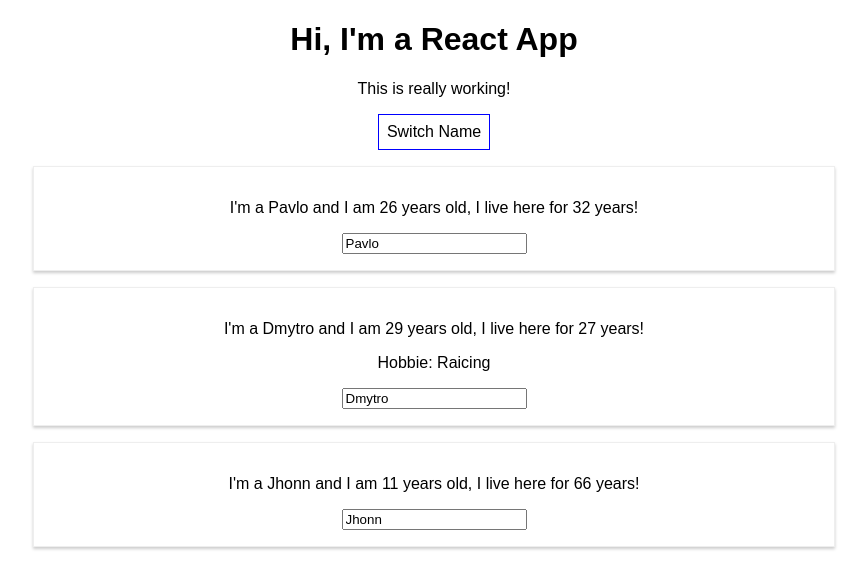
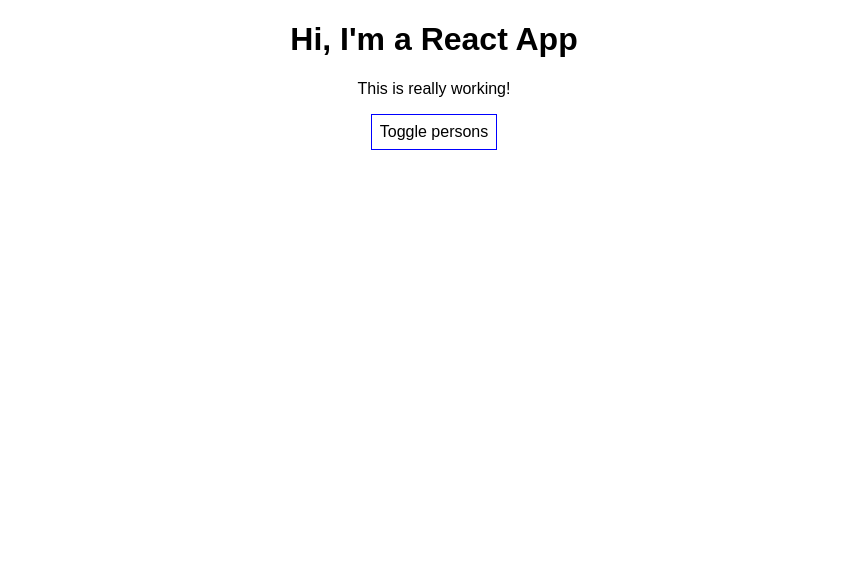
Before and after one commit to kryshenp/react-redux-course, a React (Create React App) app in the folder react-complete-guide/: page / in a window 1280 px wide. Shown: the top 588 px of the page, without its empty margins (206-1073 px from the left). Built offline with nearby package versions, Linux system fonts and the light colour scheme.

Commit message:
54. Rendering Content Conditionally

```diff
--- a/react-complete-guide/src/App.js
+++ b/react-complete-guide/src/App.js
@@ -23,6 +23,13 @@ class App extends Component {
     });
   };
 
+  togglePersonsHandler = () => {
+    const doesShow = this.state.showPersons;
+    this.setState({
+      showPersons: !doesShow,
+    });
+  };
+
   nameChangedHandler = (event) => {
     this.setState({
       persons: [
@@ -30,6 +37,7 @@ class App extends Component {
         { name: event.target.value, age: 27 },
         { name: "Jhonn", age: 66 },
       ],
+      showPersons: false,
     });
   };
 
@@ -46,12 +54,11 @@ class App extends Component {
       <div className="App">
         <h1>Hi, I'm a React App</h1>
         <p>This is really working!</p>
-        <button
-          onClick={() => this.switchNameHandler("Pabbbblo")}
-          style={style}
-        >
-          Switch Name
+        <button onClick={() => this.togglePersonsHandler()} style={style}>
+          Toggle persons
         </button>
+        {this.state.showPersons === true ? (
+          <div>
             <Person
               name={this.state.persons[0].name}
               age={this.state.persons[0].age}
@@ -69,6 +76,8 @@ class App extends Component {
               age={this.state.persons[2].age}
             />
           </div>
+        ) : null}
+      </div>
     );
     // return React.createElement(
     //   "div",
```
Lines whose indentation alone changed are shown as unchanged.
